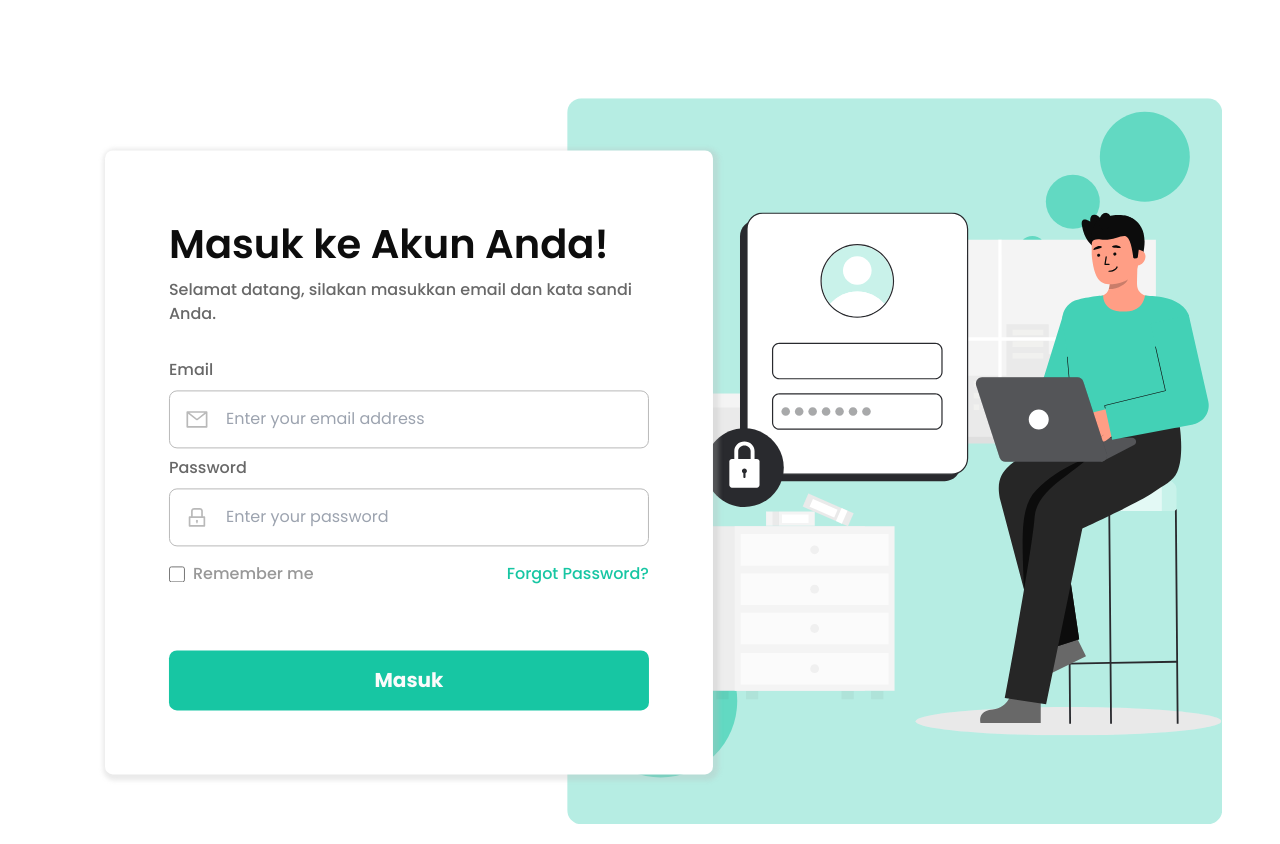
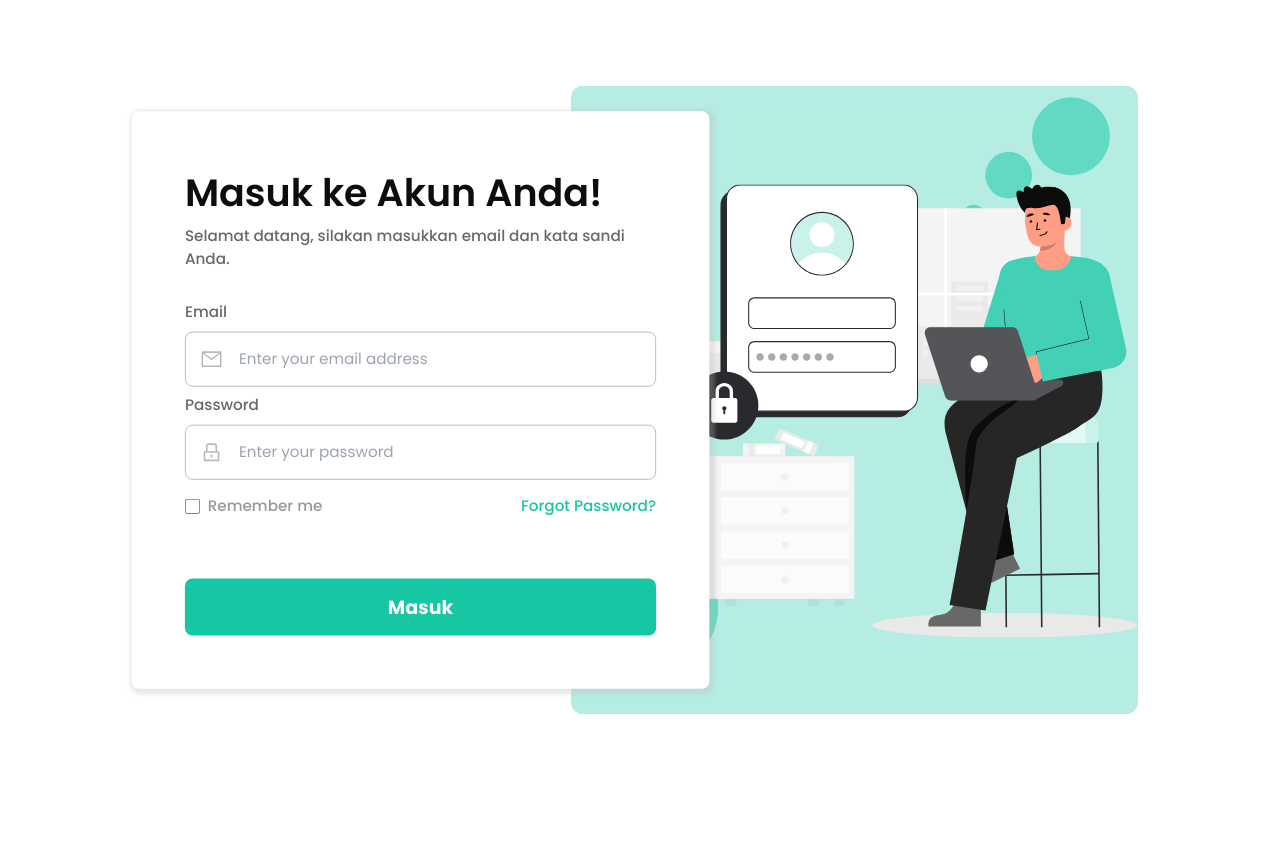
Before and after one commit to team-capstone-1/fe-repro-health, a React (Vite) app: page /login in a window 1280 px wide. After the commit the page ends 800 px from the top, so only its background shows below. Built offline with nearby package versions, Linux system fonts and the light colour scheme.

Commit message:
refactor (login): change some padding and scale

```diff
--- a/src/views/auth-views/Login.jsx
+++ b/src/views/auth-views/Login.jsx
@@ -7,10 +7,10 @@ const Login = () => {
   const [isFocusPass, setIsFocusPass] = useState(false);
 
   return (
-    <section className="flex h-screen items-center justify-center">
+    <section className="flex h-screen items-center justify-center xl:scale-95">
       <div className="base-container">
         <div className="flex items-center justify-center">
-          <div className="z-10 translate-x-0 rounded-lg bg-white px-8 py-8 shadow-none md:max-w-[38rem] md:px-16 md:py-16 md:shadow-[2px_2px_4px_4px_rgba(186,186,186,0.3)] xl:-translate-x-[38%] xl:translate-y-[10%]">
+          <div className="z-10 translate-x-0 rounded-lg bg-white px-8 py-8 shadow-none md:max-w-[38rem] md:px-14 md:py-14 md:shadow-[2px_2px_4px_4px_rgba(186,186,186,0.3)] xl:-translate-x-[38%]">
             {/* Title */}
             <div className="space-y-1">
               <h2 className="font-semibold text-grey-900">
@@ -104,9 +104,9 @@ const Login = () => {
           </div>
 
           {/* Illustration */}
-          <div className="absolute hidden translate-x-[40%] translate-y-[8%] py-5 xl:block">
+          <div className="absolute hidden translate-x-[40%] py-5 xl:block">
             <img
-              className="-z-10 w-[90%]"
+              className="-z-10 w-[82%]"
               src={loginIllus}
               alt="login-illustration"
             />
```
